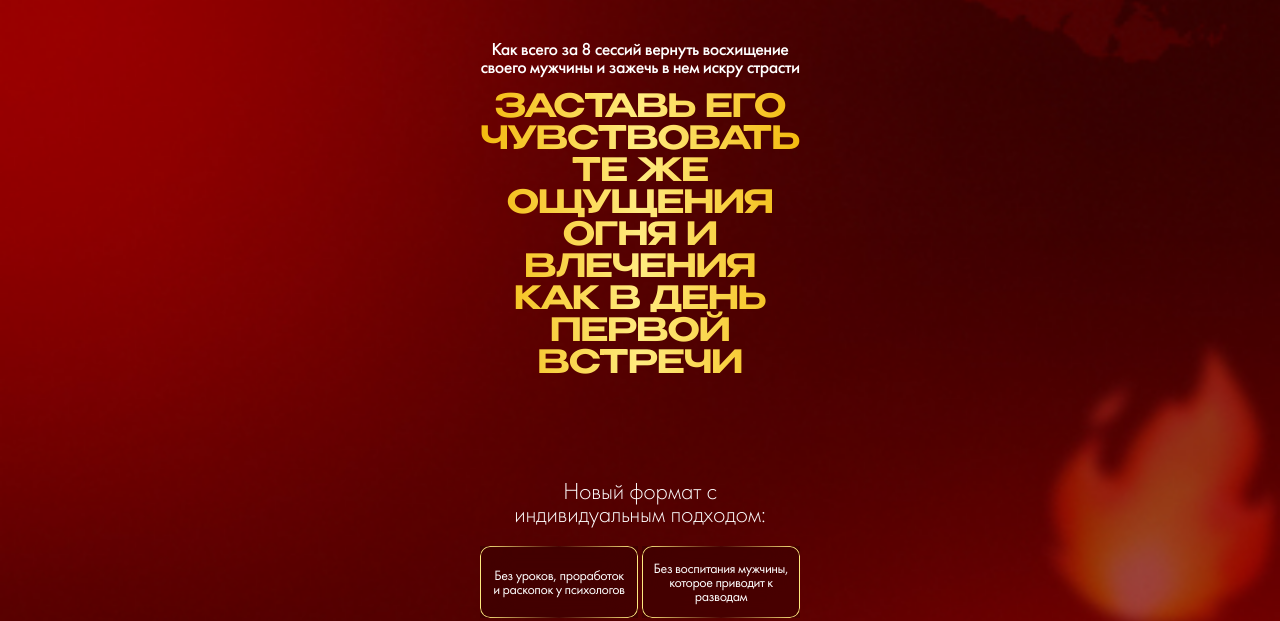
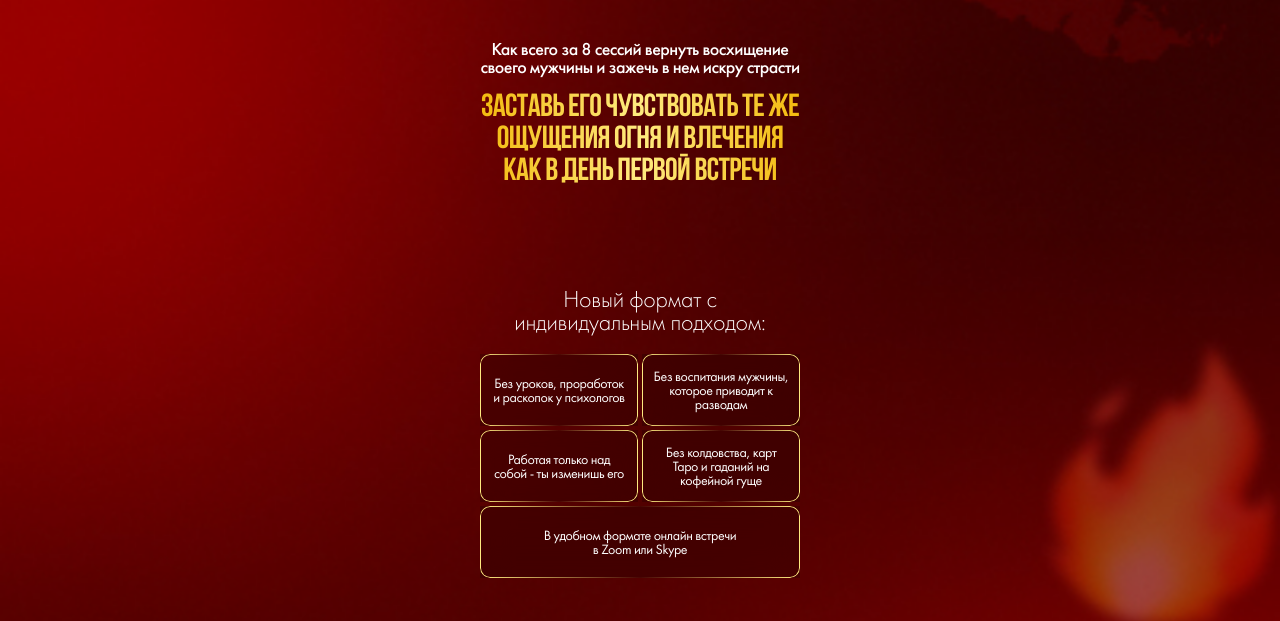
Before and after one commit to RomanIsaiev/work-website-102, a website built with Vite: page index.html in a window 1280 px wide. Shown: the top 621 px of the page. Built offline with nearby package versions, Linux system fonts and the light colour scheme.

Commit message:
Update fonts.css

```diff
--- a/src/fonts/fonts.css
+++ b/src/fonts/fonts.css
@@ -42,6 +42,6 @@
 
 @font-face {
   font-family: 'Bebas Neue Cyrillic';
-  src: url(../fonts/Benzin-Semibold.ttf);
+  src: url(../fonts/Bebas_Neue_Cyrillic.ttf);
   font-weight: 400;
 }
```
